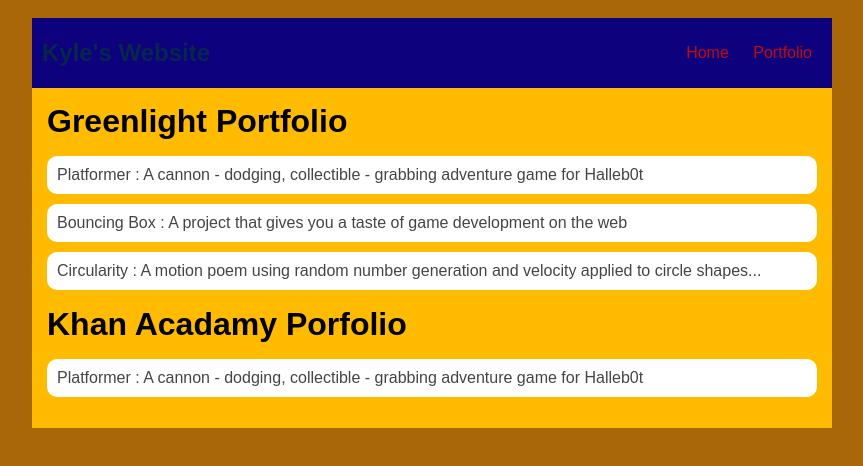
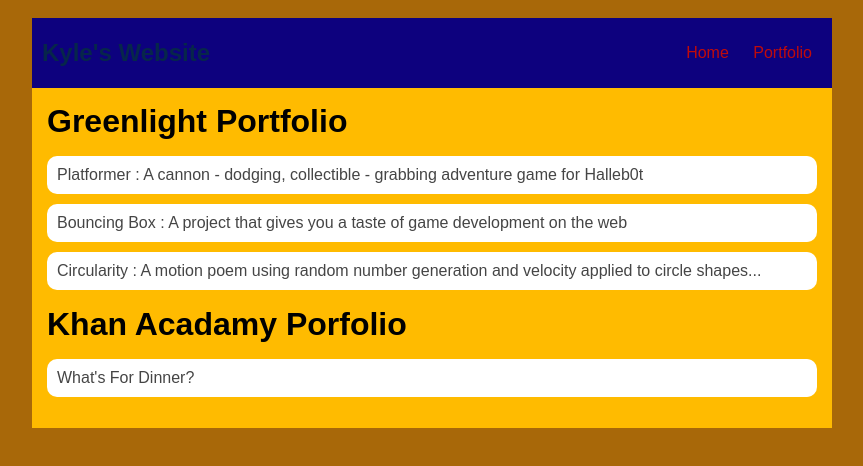
Before and after one commit to kylepowe/kylepowe.github.io, a plain HTML site: page portfolio.html in a window 1280 px wide. Shown: the whole page, without its empty margins (208-1071 px from the left). Drawn offline with Linux system fonts and the light colour scheme.

Commit message:
another fixer upper for an oopsie

```diff
--- a/portfolio.html
+++ b/portfolio.html
@@ -110,7 +110,7 @@
                 </ul>
                 <h1>Khan Acadamy Porfolio</h1>
                 <ul class="portfolio">
-                    <li><a href="https://www.khanacademy.org/computer-programming/spin-off-of-project-whats-for-dinner/5500372825718784/">Platformer : A cannon - dodging, collectible - grabbing adventure game for Halleb0t</a></li>
+                    <li><a href="https://www.khanacademy.org/computer-programming/spin-off-of-project-whats-for-dinner/5500372825718784/">What's For Dinner?</a></li>
                 </ul>
             </div>
             </main>
```
